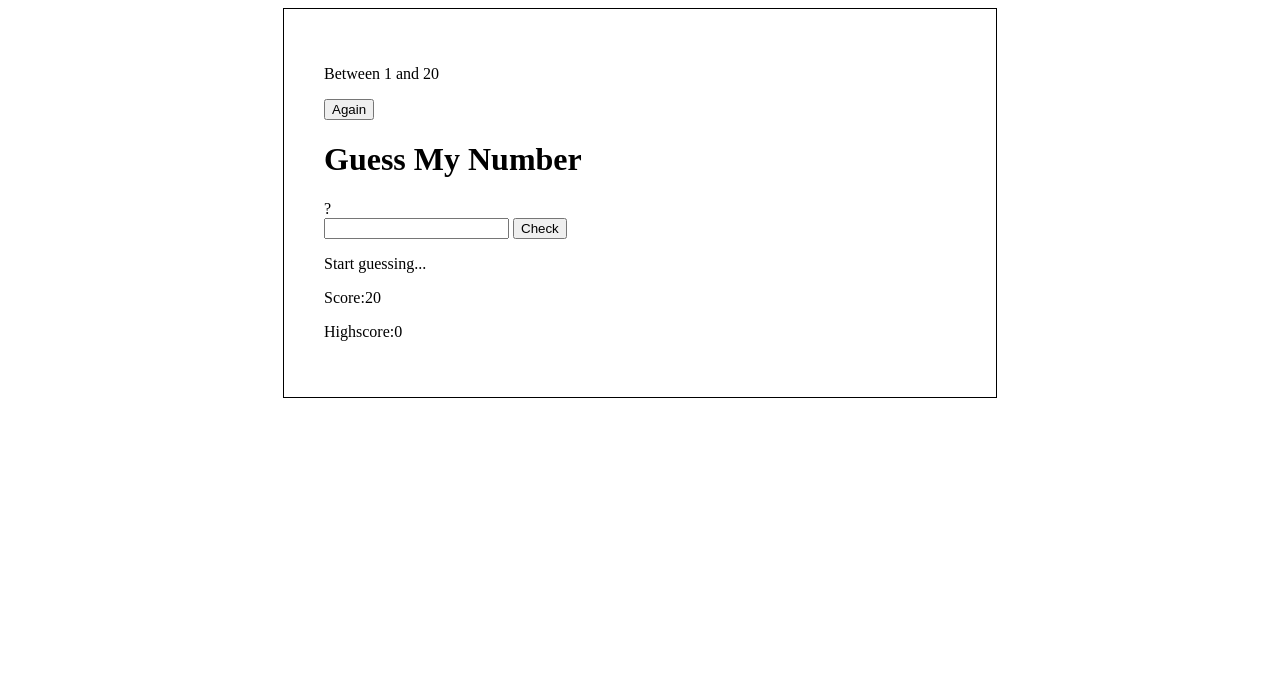
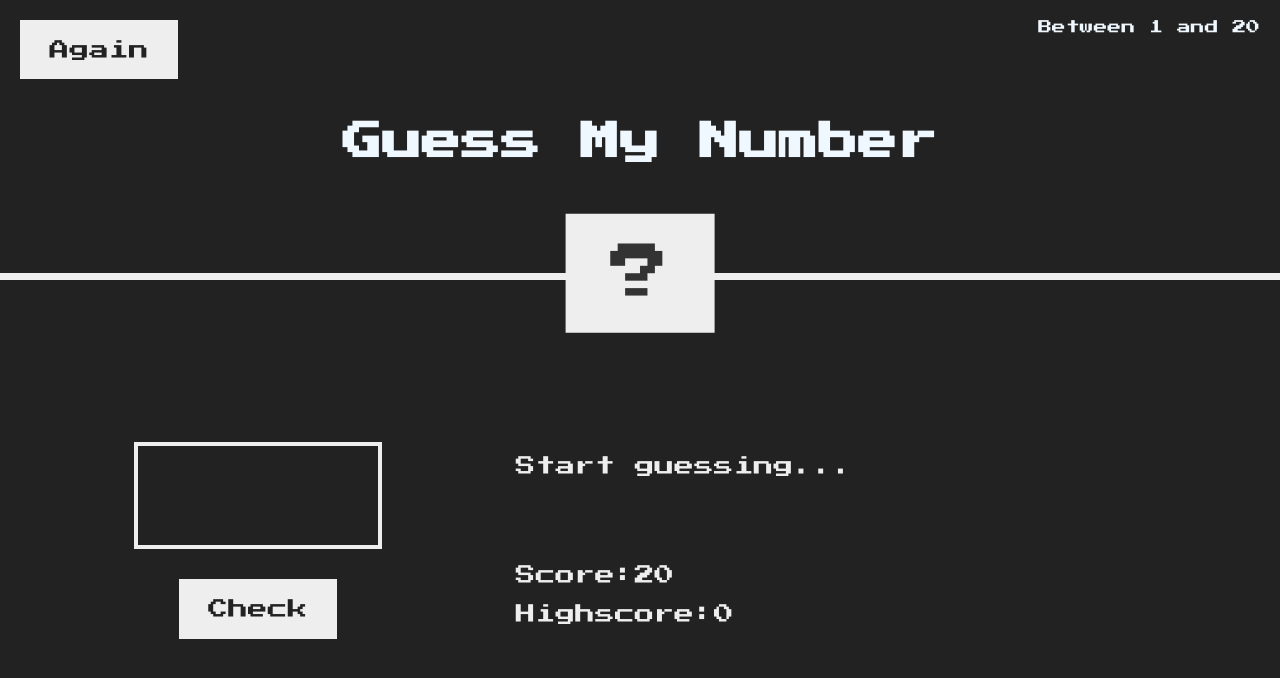
Before and after one commit to MitraHooshmand/GuessMyNumber, a plain HTML site: page index.html in a window 1280 px wide. Drawn offline with Linux system fonts and the light colour scheme.

Commit message:
the styles is defined to improve the design

```diff
--- a/index.html
+++ b/index.html
@@ -3,16 +3,33 @@
   <head>
     <meta charset="UTF-8" />
     <meta name="viewport" content="width=device-width, initial-scale=1.0" />
-    <title>Guess My Number🎲</title>
+    <title>Number🎲</title>
     <link rel="stylesheet" href="style.css" />
+    <link
+      href="https://fonts.googleapis.com/css?family=Press Start 2P"
+      rel="stylesheet"
+    />
+
+    <!-- <link
+      href="https://cdn.jsdelivr.net/npm/bootstrap@5.3.3/dist/css/bootstrap.min.css"
+      rel="stylesheet"
+      integrity="sha384-QWTKZyjpPEjISv5WaRU9OFeRpok6YctnYmDr5pNlyT2bRjXh0JMhjY6hW+ALEwIH"
+      crossorigin="anonymous"
+    />
+    <script
+      src="https://cdn.jsdelivr.net/npm/bootstrap@5.3.3/dist/js/bootstrap.bundle.min.js"
+      integrity="sha384-YvpcrYf0tY3lHB60NNkmXc5s9fDVZLESaAA55NDzOxhy9GkcIdslK1eN7N6jIeHz"
+      crossorigin="anonymous"
+    ></script> -->
     <!-- <script src="https://kit.fontawesome.com/e974a49d78.js" crossorigin="anonymous"></script> -->
   </head>
   <body>
     <div class="main-panel">
       <header>
+        <h1>Guess My Number</h1>
         <p class="between">Between 1 and 20</p>
+        <!-- <i class="bi bi-arrow-clockwise"></i> -->
         <button class="btn again">Again</button>
-        <h1>Guess My Number</h1>
         <div class="number">?</div>
       </header>
       <main>
--- a/javascript/index.js
+++ b/javascript/index.js
@@ -28,6 +28,8 @@ document.querySelector(".check").addEventListener("click", function () {
       score--;
       document.querySelector(".score").textContent = score;
     } else if (guessedNumber === randomNumber) {
+      document.querySelector(".main-panel").style.backgroundColor = "#60b347";
+      document.querySelector(".number").style.width = "30rem";
       document.querySelector(".number").textContent = randomNumber;
       document.querySelector(".message").textContent =
         "🎉 You've got it right!";
--- a/style.css
+++ b/style.css
@@ -1,7 +1,112 @@
-.main-panel{
-    border: 1px solid black;
-    width: 50%;
-    /* height: 100%; */
-    margin: 0 auto;
-    padding: 40px;
+* {
+  margin: 0;
+  padding: 0;
+  box-sizing: inherit;
 }
+
+html {
+  font-size: 62%;
+  box-sizing: border-box;
+}
+
+body {
+  font-family: "Press Start 2p";
+  color: aliceblue;
+  background-color: #222;
+
+  /* background-color:#60b347; */
+}
+
+header {
+  position: relative;
+  height: 35vh;
+  border-bottom: 7px solid #eee;
+}
+
+main {
+  height: 65vh;
+  color: #eee;
+  display: flex;
+  align-items: center;
+}
+
+.left {
+  width: 52rem;
+  display: flex;
+  flex-direction: column;
+  align-items: center;
+}
+.right {
+  width: 52rem;
+  font-size: 2rem;
+}
+
+h1 {
+  font-size: 4rem;
+  text-align: center;
+  position: absolute;
+  width: 100%;
+  top: 52%;
+  left: 50%;
+  transform: translate(-50%, -50%);
+}
+
+.number {
+  background: #eee;
+  color: #333;
+  font-size: 6rem;
+  width: 15rem;
+  padding: 3rem 0rem;
+  text-align: center;
+  position: absolute;
+  bottom: 0;
+  left: 50%;
+  transform: translate(-50%, 50%);
+}
+
+.between {
+  position: absolute;
+  font-size: 1.4rem;
+  top: 2rem;
+  right: 2rem;
+  display: flex;
+}
+.again {
+  position: absolute;
+  top: 2rem;
+  left: 2rem;
+}
+.guessed-number {
+  background: none;
+  border: 4px solid #eee;
+  font-family: inherit;
+  color: inherit;
+  font-size: 5rem;
+  padding: 2.5rem;
+  width: 25rem;
+  text-align: center;
+  display: block;
+  margin-bottom: 3rem;
+}
+
+.btn {
+  border: none;
+  background-color: #eee;
+  color: #222;
+  font-size: 2rem;
+  font-family: inherit;
+  padding: 2rem 3rem;
+  cursor: pointer;
+}
+
+.btn:hover {
+  background-color: #ccc;
+}
+.message {
+  margin-bottom: 8rem;
+  height: 3rem;
+}
+
+.score-label {
+  margin-bottom: 2rem;
+}
```
